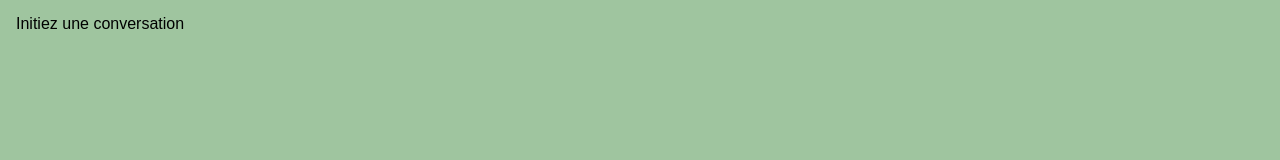
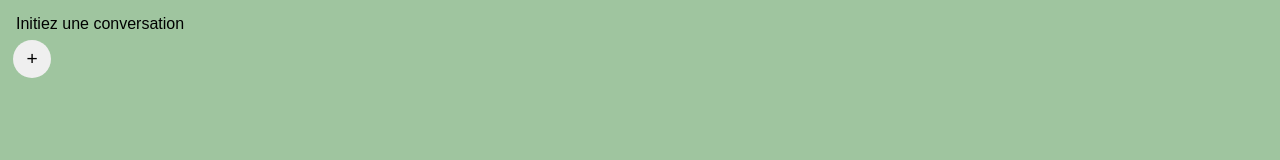
Before and after one commit to AymerickCotche/chatroom-front, a React app: page / in a window 1280 px wide. Shown: the top 160 px of the page. Built offline with nearby package versions, Linux system fonts and the light colour scheme.

Commit message:
adding connexion form component and toggle to open and close the form

```diff
--- a/src/actions/index.ts
+++ b/src/actions/index.ts
@@ -1,8 +1,13 @@
 export const SEND_MESSAGE = 'SEND_MESSAGE';
 export const TYPE_TEXT = 'TYPE_TEXT';
+export const TOGGLE_OPEN = 'TOGGLE_OPEN';
 
 export const sendMessage = () => ({
   type: SEND_MESSAGE,
+});
+
+export const toggleOpenSetting = () => ({
+  type: TOGGLE_OPEN,
 });
 
 export const typeText = (valueText: string) => ({
--- a/src/components/App/index.tsx
+++ b/src/components/App/index.tsx
@@ -2,6 +2,7 @@
 import * as React from 'react';
 import Messages from 'src/components/Messages';
 import InputMessage from 'src/components/InputMessage';
+import Settings from 'src/components/Settings';
 import './styles.scss';
 
 // == Composant
@@ -9,6 +10,7 @@ const App = () => (
   <div className="app">
     <Messages />
     <InputMessage />
+    <Settings />
   </div>
 );
 
--- a/src/components/Messages/index.tsx
+++ b/src/components/Messages/index.tsx
@@ -8,12 +8,14 @@ import './styles.scss';
 // == Composant
 const Messages = () => {
   const messagesArea = useRef(null);
+  const messages = useAppSelector((state) => state.messages);
+
   useEffect(() => {
     if (!_.isNil(messagesArea)) {
       messagesArea.current.scrollTop += messagesArea.current.scrollHeight;
     }
-  });
-  const messages = useAppSelector((state) => state.messages);
+  }, [messages.length]);
+
   const ejsMessage = (
     messages.map((message) => (
       <ul className="messages__message" key={message.id}>
--- /dev/null
+++ b/src/components/Settings/index.tsx
@@ -0,0 +1,62 @@
+import _ from 'lodash';
+import * as React from 'react';
+import { useRef, useEffect } from 'react';
+import { useDispatch } from 'react-redux';
+import { useAppSelector } from 'src/hooks';
+import { toggleOpenSetting } from '../../actions';
+import './styles.scss';
+
+const Settings = () => {
+  const dispatch = useDispatch();
+  const settingsOpen = useAppSelector((state) => state.settingsOpen);
+  const settingsForm = useRef(null);
+  const handleClickToggleOpen = () => {
+    dispatch(toggleOpenSetting());
+  };
+
+  useEffect(() => {
+    if (!_.isNil(settingsForm)) {
+      if (settingsOpen) {
+        settingsForm.current.classList.remove('settings-form__hidden');
+      } else {
+        settingsForm.current.classList.add('settings-form__hidden');
+      }
+    }
+  }, [settingsOpen]);
+  return (
+    <div
+      className="settings"
+    >
+      <button
+        className="settings__close"
+        type="button"
+        onClick={handleClickToggleOpen}
+      >
+        {settingsOpen ? '✖' : '+'}
+      </button>
+      <form
+        className="settings-form"
+        ref={settingsForm}
+      >
+        <input
+          className="settings-form__email"
+          type="email"
+          placeholder="Email"
+        />
+        <input
+          className="settings-form__password"
+          type="password"
+          placeholder="Mot de passe"
+        />
+        <button
+          className="settings-form__button"
+          type="submit"
+        >
+          Envoyer
+        </button>
+      </form>
+    </div>
+  );
+};
+
+export default Settings;
--- /dev/null
+++ b/src/components/Settings/styles.scss
@@ -0,0 +1,55 @@
+.settings {
+  position: absolute;
+  display: flex;
+  top: 5%;
+  left: 1%;
+  padding: 0em;
+
+  &__close {
+    height: 2em;
+    width: 2em;
+    margin-right: 2em;
+    border-radius: 50%;
+    border: none;
+    font-size: 1.2em;
+  }
+
+  .settings-form {
+
+    &__hidden {
+      display: none;
+    }
+
+    display: flex;
+    flex-direction: column;
+
+    &__email {
+      margin-bottom: 1em;
+      border-radius: 3px;
+      border: none;
+      height: 3em;
+      &::placeholder {
+        padding-left: 1em;
+      }
+    }
+
+    &__password {
+      margin-bottom: 1em;
+      border-radius: 3px;
+      border: none;
+      height: 3em;
+      &::placeholder {
+        padding-left: 1em;
+      }
+    }
+
+    &__button {
+      border-radius: 3px;
+      border: none;
+      height: 3em;
+      &::placeholder {
+        padding-left: 1em;
+      }
+    }
+  }
+}
--- a/src/reducer/index.ts
+++ b/src/reducer/index.ts
@@ -2,6 +2,7 @@ import { v4 as uuidv4 } from 'uuid';
 import {
   SEND_MESSAGE,
   TYPE_TEXT,
+  TOGGLE_OPEN,
 } from 'src/actions';
 
 interface CounterState {
@@ -13,16 +14,22 @@ interface CounterState {
   }[],
   text: string,
   user: {
-    pseudo: string
+    pseudo: string,
+    email: string,
+    password: string,
   }
+  settingsOpen: boolean,
 }
 
 const initialState: CounterState = {
   messages: [],
   text: '',
   user: {
-    pseudo: 'leChat',
+    pseudo: '',
+    email: '',
+    password: '',
   },
+  settingsOpen: false,
 };
 
 const reducer = (
@@ -47,6 +54,8 @@ const reducer = (
       };
     case TYPE_TEXT:
       return { ...state, text: action.text };
+    case TOGGLE_OPEN:
+      return { ...state, settingsOpen: !state.settingsOpen };
     default:
       return state;
   }
```
